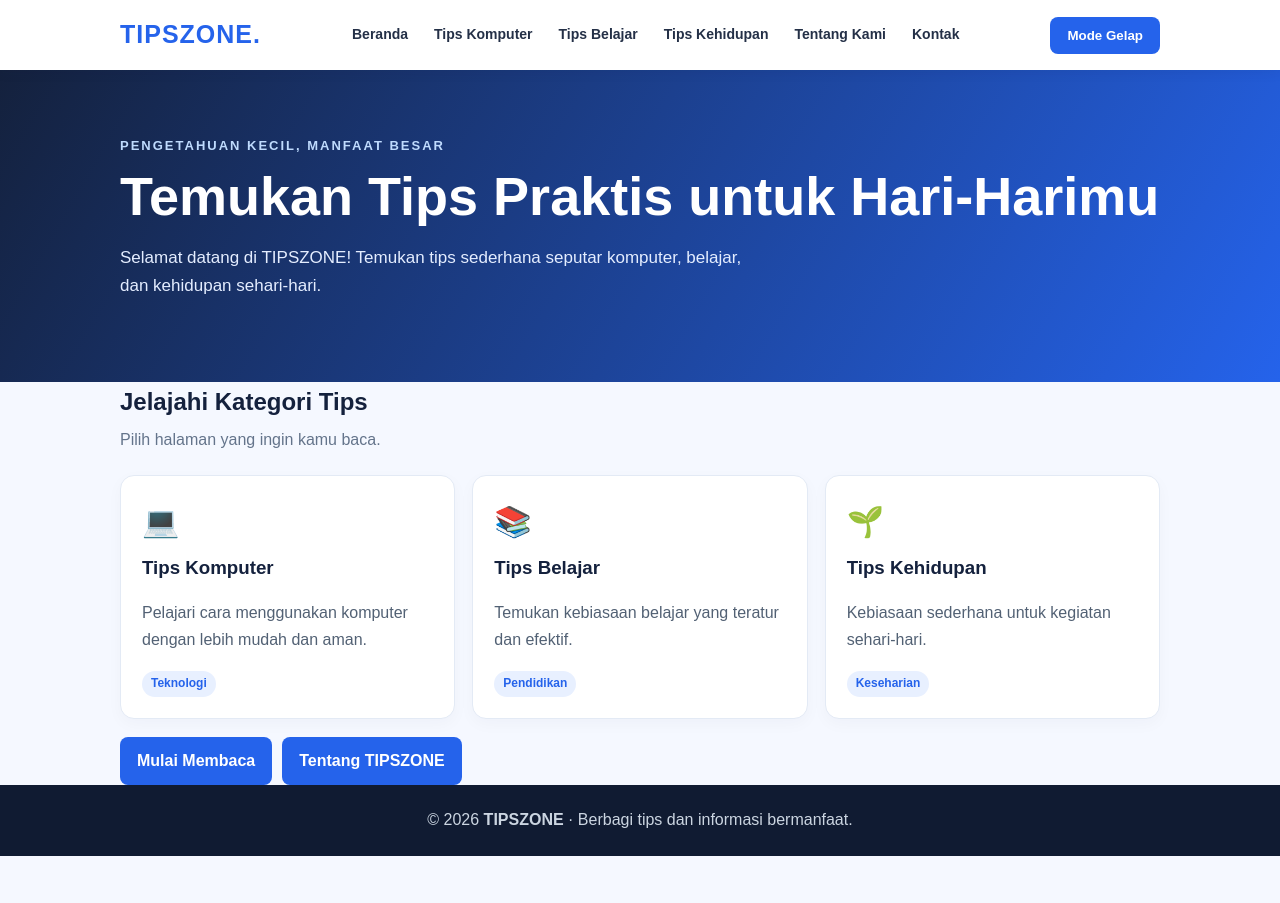
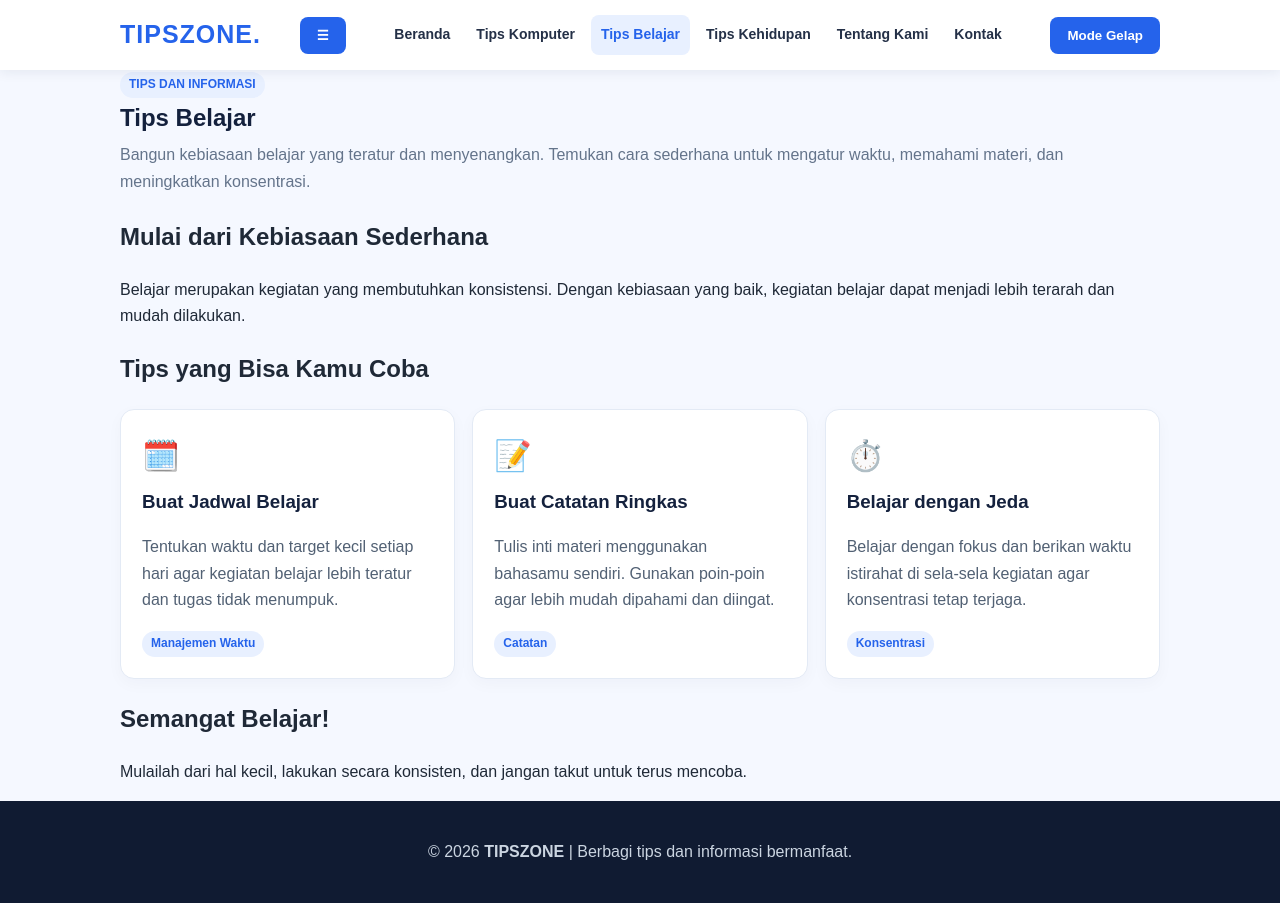
Before and after one commit to rinarin12/TIPSZONE, a plain HTML site: page index.html in a window 1280 px wide. Before the commit the page ends 856 px from the top, so only its background shows below. Drawn offline with Linux system fonts and the light colour scheme.

Commit message:
Refactor index.html for better content and structure
Updated index.html to enhance structure and content for the 'Tips Belajar' section, including improved meta tags and additional tips.

```diff
--- a/index.html
+++ b/index.html
@@ -1,3 +1,145 @@
-<!doctype html><html lang="id"><head><meta charset="utf-8"><meta name="viewport" content="width=device-width,initial-scale=1"><meta name="description" content="TIPSZONE - Temukan Tips Praktis untuk Hari-Harimu"><title>Temukan Tips Praktis untuk Hari-Harimu | TIPSZONE</title><link rel="stylesheet" href="style.css"></head><body><header><div class="wrap nav"><a class="brand" href="index.html">TIPSZONE.</a><nav>
-<a href="index.html">Beranda</a><a href="komputer.html">Tips Komputer</a><a href="belajar.html">Tips Belajar</a><a href="kehidupan.html">Tips Kehidupan</a><a href="tentang.html">Tentang Kami</a><a href="kontak.html">Kontak</a>
-</nav><button id="themeToggle" type="button">Mode Gelap</button></div></header><section class="hero"><div class="wrap"><div class="eyebrow">PENGETAHUAN KECIL, MANFAAT BESAR</div><h1>Temukan Tips Praktis untuk Hari-Harimu</h1><p>Selamat datang di TIPSZONE! Temukan tips sederhana seputar komputer, belajar, dan kehidupan sehari-hari.</p></div></section><main class="wrap"><div class="heading"><h2>Jelajahi Kategori Tips</h2><p>Pilih halaman yang ingin kamu baca.</p></div><div class="grid"><article class="card"><div class="emoji">💻</div><h3>Tips Komputer</h3><p>Pelajari cara menggunakan komputer dengan lebih mudah dan aman.</p><span class="tag">Teknologi</span></article><article class="card"><div class="emoji">📚</div><h3>Tips Belajar</h3><p>Temukan kebiasaan belajar yang teratur dan efektif.</p><span class="tag">Pendidikan</span></article><article class="card"><div class="emoji">🌱</div><h3>Tips Kehidupan</h3><p>Kebiasaan sederhana untuk kegiatan sehari-hari.</p><span class="tag">Keseharian</span></article></div><div class="actions"><a class="btn" href="komputer.html">Mulai Membaca</a><a class="btn" href="tentang.html">Tentang TIPSZONE</a></div></main><footer>© 2026 <strong>TIPSZONE</strong> · Berbagi tips dan informasi bermanfaat.</footer><script src="script.js"></script></body></html>
+<!DOCTYPE html>
+<html lang="id">
+<head>
+    <meta charset="UTF-8">
+    <meta name="viewport" content="width=device-width, initial-scale=1.0">
+    <meta name="description" content="TIPSZONE - Berbagai tips belajar yang praktis dan bermanfaat.">
+
+    <title>Tips Belajar | TIPSZONE</title>
+
+    <link rel="stylesheet" href="style.css">
+</head>
+
+<body>
+
+    <!-- HEADER -->
+    <header>
+        <div class="wrap nav">
+
+            <a class="brand" href="index.html">TIPSZONE.</a>
+
+            <button class="menu-toggle" id="menuToggle"
+                aria-label="Buka menu navigasi"
+                aria-expanded="false">
+                ☰
+            </button>
+
+            <nav id="navMenu">
+                <a href="index.html">Beranda</a>
+                <a href="komputer.html">Tips Komputer</a>
+                <a href="belajar.html" class="active">Tips Belajar</a>
+                <a href="kehidupan.html">Tips Kehidupan</a>
+                <a href="tentang.html">Tentang Kami</a>
+                <a href="kontak.html">Kontak</a>
+            </nav>
+
+            <button id="themeToggle" type="button">
+                Mode Gelap
+            </button>
+
+        </div>
+    </header>
+
+    <!-- KONTEN UTAMA -->
+    <main class="wrap">
+
+        <section class="heading">
+            <span class="tag">TIPS DAN INFORMASI</span>
+
+            <h1>Tips Belajar</h1>
+
+            <p>
+                Bangun kebiasaan belajar yang teratur dan menyenangkan.
+                Temukan cara sederhana untuk mengatur waktu,
+                memahami materi, dan meningkatkan konsentrasi.
+            </p>
+        </section>
+
+        <!-- PENGANTAR -->
+        <section class="intro">
+            <h2>Mulai dari Kebiasaan Sederhana</h2>
+
+            <p>
+                Belajar merupakan kegiatan yang membutuhkan
+                konsistensi. Dengan kebiasaan yang baik,
+                kegiatan belajar dapat menjadi lebih terarah
+                dan mudah dilakukan.
+            </p>
+        </section>
+
+        <!-- DAFTAR TIPS -->
+        <section class="tips-section">
+
+            <h2>Tips yang Bisa Kamu Coba</h2>
+
+            <div class="grid">
+
+                <article class="card">
+                    <div class="emoji">🗓️</div>
+
+                    <h3>Buat Jadwal Belajar</h3>
+
+                    <p>
+                        Tentukan waktu dan target kecil setiap hari
+                        agar kegiatan belajar lebih teratur dan
+                        tugas tidak menumpuk.
+                    </p>
+
+                    <span class="tag">Manajemen Waktu</span>
+                </article>
+
+                <article class="card">
+                    <div class="emoji">📝</div>
+
+                    <h3>Buat Catatan Ringkas</h3>
+
+                    <p>
+                        Tulis inti materi menggunakan bahasamu
+                        sendiri. Gunakan poin-poin agar lebih
+                        mudah dipahami dan diingat.
+                    </p>
+
+                    <span class="tag">Catatan</span>
+                </article>
+
+                <article class="card">
+                    <div class="emoji">⏱️</div>
+
+                    <h3>Belajar dengan Jeda</h3>
+
+                    <p>
+                        Belajar dengan fokus dan berikan waktu
+                        istirahat di sela-sela kegiatan agar
+                        konsentrasi tetap terjaga.
+                    </p>
+
+                    <span class="tag">Konsentrasi</span>
+                </article>
+
+            </div>
+        </section>
+
+        <!-- PENUTUP -->
+        <section class="closing">
+            <h2>Semangat Belajar!</h2>
+
+            <p>
+                Mulailah dari hal kecil, lakukan secara konsisten,
+                dan jangan takut untuk terus mencoba.
+            </p>
+        </section>
+
+    </main>
+
+    <!-- FOOTER -->
+    <footer>
+        <p>
+            © 2026 <strong>TIPSZONE</strong> |
+            Berbagi tips dan informasi bermanfaat.
+        </p>
+    </footer>
+
+    <script src="script.js"></script>
+
+</body>
+</html>
```
